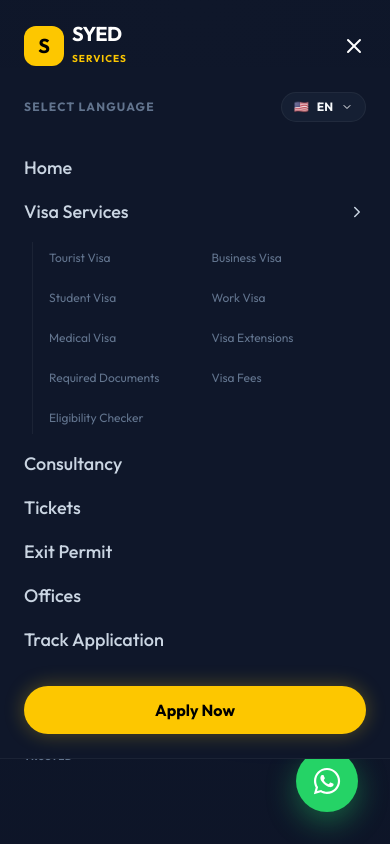
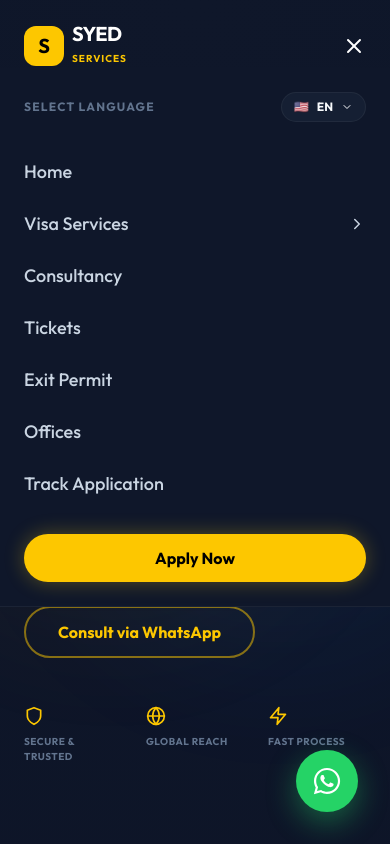
Before and after one commit to hwhelper97-web/syedservices, a Next.js app: page / in a window 390 px wide. Both pictures are taken after a click on the button 354 px from the left and 46 px from the top of the page. Shown: the top 844 px of the page. Built offline with nearby package versions, Linux system fonts and the light colour scheme.

Commit message:
Fix mobile menu dropdown toggle

```diff
--- a/components/Navbar.tsx
+++ b/components/Navbar.tsx
@@ -59,6 +59,7 @@ const LanguageSwitcher = () => {
 export default function Navbar() {
   const { t, dir } = useLanguage();
   const [isOpen, setIsOpen] = useState(false);
+  const [mobileDropdown, setMobileDropdown] = useState<string | null>(null);
   const [scrolled, setScrolled] = useState(false);
   const [showDropdown, setShowDropdown] = useState(false);
 
@@ -204,18 +205,35 @@ export default function Navbar() {
                 <span className="text-xs font-bold text-slate-500 uppercase tracking-widest">Select Language</span>
                 <LanguageSwitcher />
               </div>
-              {navLinks.map((link) => (
+              {navLinks.map((link) => {
+                const isDropdownOpen = mobileDropdown === link.name;
+                return (
                   <div key={link.name}>
-                  <Link
-                    href={link.href}
-                    onClick={() => !link.dropdown && setIsOpen(false)}
-                    className="text-lg font-medium text-slate-300 hover:text-yellow-400 flex items-center justify-between"
+                    <div
+                      className="text-lg font-medium text-slate-300 hover:text-yellow-400 flex items-center justify-between cursor-pointer py-1"
+                      onClick={() => {
+                        if (link.dropdown) {
+                          setMobileDropdown(isDropdownOpen ? null : link.name);
+                        } else {
+                          setIsOpen(false);
+                          router.push(link.href);
+                        }
+                      }}
                     >
-                    {link.name}
-                    {link.dropdown && <FiChevronRight className={dir === 'rtl' ? 'rotate-180' : ''} />}
-                  </Link>
+                      <span>{link.name}</span>
                       {link.dropdown && (
-                    <div className={`grid grid-cols-2 gap-2 mt-4 ml-2 pl-4 border-l border-white/5 ${dir === 'rtl' ? 'mr-2 pr-4 border-l-0 border-r border-white/5' : ''}`}>
+                        <FiChevronRight className={`transition-transform ${isDropdownOpen ? "rotate-90" : ""} ${dir === 'rtl' ? 'rotate-180' : ''}`} />
+                      )}
+                    </div>
+
+                    <AnimatePresence>
+                      {link.dropdown && isDropdownOpen && (
+                        <motion.div
+                          initial={{ opacity: 0, height: 0 }}
+                          animate={{ opacity: 1, height: "auto" }}
+                          exit={{ opacity: 0, height: 0 }}
+                          className={`grid grid-cols-2 gap-2 mt-4 ml-2 pl-4 border-l border-white/5 overflow-hidden ${dir === 'rtl' ? 'mr-2 pr-4 border-l-0 border-r border-white/5' : ''}`}
+                        >
                           {visaSubLinks.map((sub) => (
                             <Link
                               key={sub.name}
@@ -226,10 +244,12 @@ export default function Navbar() {
                               {sub.name}
                             </Link>
                           ))}
+                        </motion.div>
+                      )}
+                    </AnimatePresence>
                   </div>
-                  )}
-                </div>
-              ))}
+                );
+              })}
               <button
                 className="premium-btn btn-primary w-full mt-4"
                 onClick={() => {
```
Lines whose indentation alone changed are shown as unchanged.
